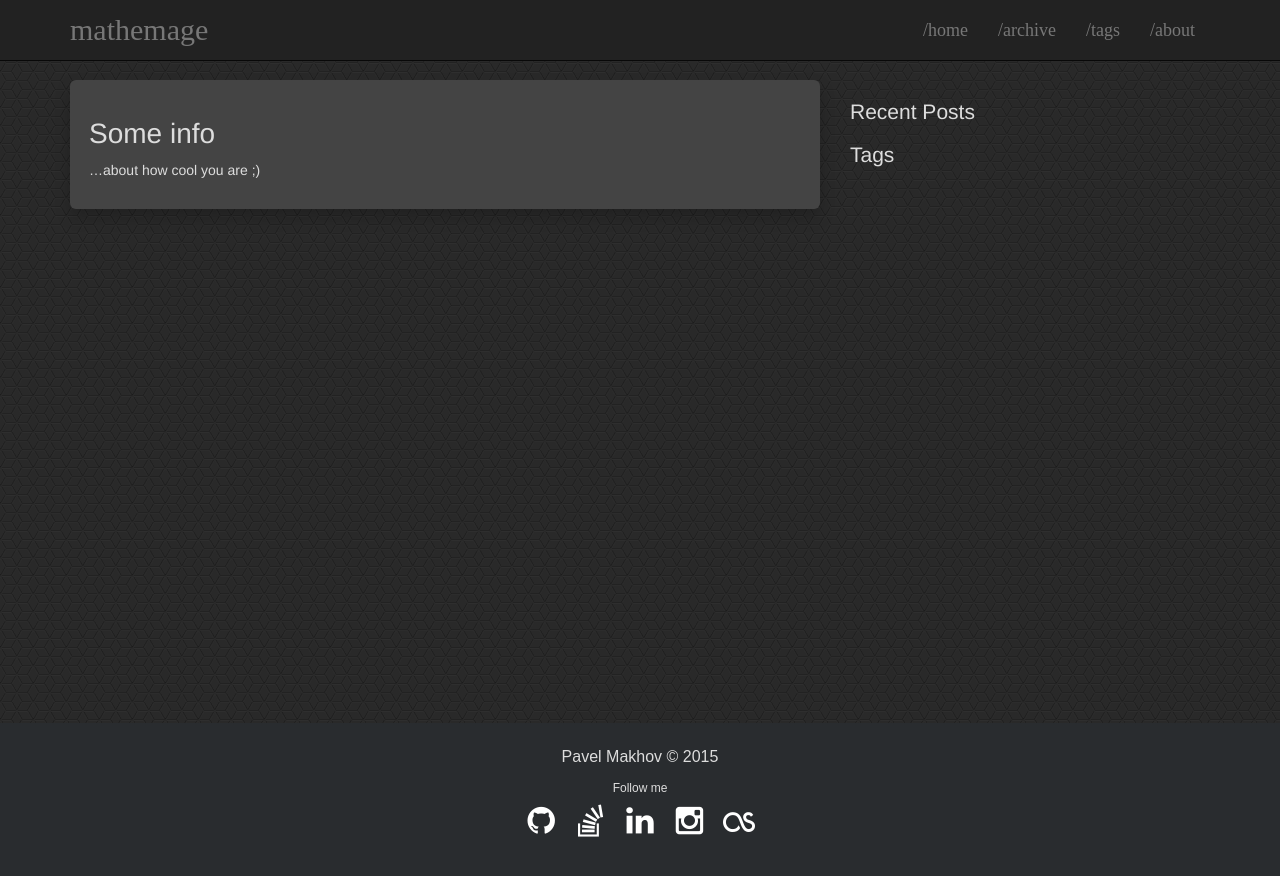
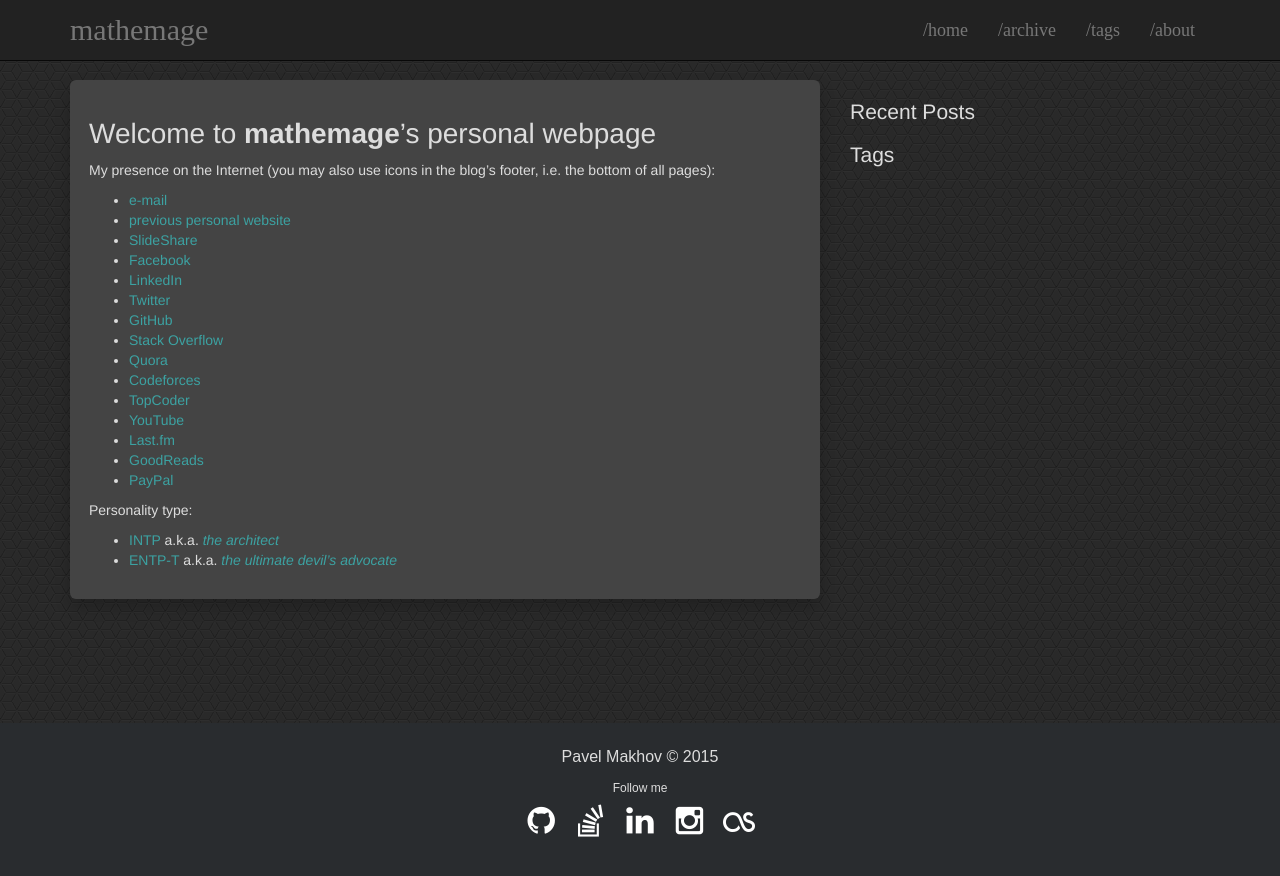
Before and after one commit to mathemage/mathemage.github.io, a Jekyll site: the page built from about.md, in a window 1280 px wide. Shown: the top 876 px of the page. Built offline with Jekyll 4.4.1, drawn with Linux system fonts in a browser that asks for light colours; our own code applies the rules of GitHub Pages for plain Markdown files.

Commit message:
Replicate index.md as about.md

```diff
--- a/about.md
+++ b/about.md
@@ -1,8 +1,24 @@
----
-layout: page
-title: About
+# Welcome to **mathemage**'s personal webpage
 
----
+My presence on the Internet (you may also use icons in the blog's footer, i.e. the bottom of all pages):
 
-# Some info
-...about how cool you are ;)
+* [e-mail](mathemage@gmail.com)
+* [previous personal website](https://sites.google.com/site/mathemage/)
+* [SlideShare](https://www.slideshare.net/KarelHa1)
+* [Facebook](https://www.facebook.com/mathemage)
+* [LinkedIn](https://www.linkedin.com/in/mathemage/)
+* [Twitter](https://twitter.com/mathemage)
+* [GitHub](https://github.com/mathemage/)
+* [Stack Overflow](http://stackoverflow.com/users/story/7972708?view=Timeline)
+* [Quora](https://www.quora.com/profile/Karel-Ha)
+* [Codeforces](http://codeforces.com/profile/mathemage)
+* [TopCoder](https://www.topcoder.com/members/mathemage/)
+* [YouTube](https://www.youtube.com/user/mathemage)
+* [Last.fm](https://www.last.fm/user/deathsongbird)
+* [GoodReads](https://www.goodreads.com/user/show/12203203-mathemage)
+* [PayPal](https://paypal.me/mathemage)
+
+
+Personality type:
+* [INTP](https://www.wikiwand.com/en/INTP) a.k.a. [*the architect*](http://personalityjunkie.com/the-intp/)
+* [ENTP-T](https://www.16personalities.com/entp-personality) a.k.a. *[the](https://www.16personalities.com/entp-strengths-and-weaknesses) [ultimate](https://www.16personalities.com/entp-careers) [devil's](https://www.16personalities.com/entp-friends) [advocate](https://www.16personalities.com/entp-parents)*
```
Also changed, not shown: 1 other file.
